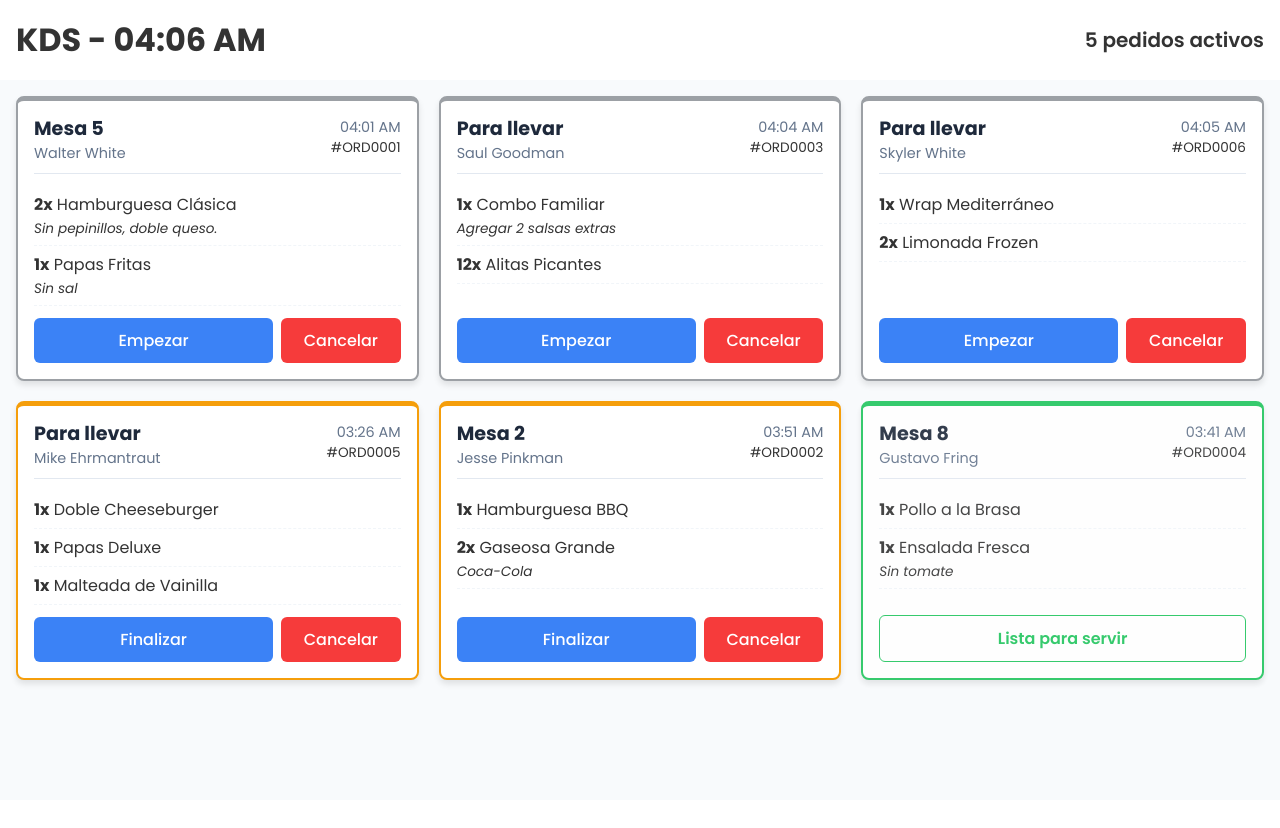
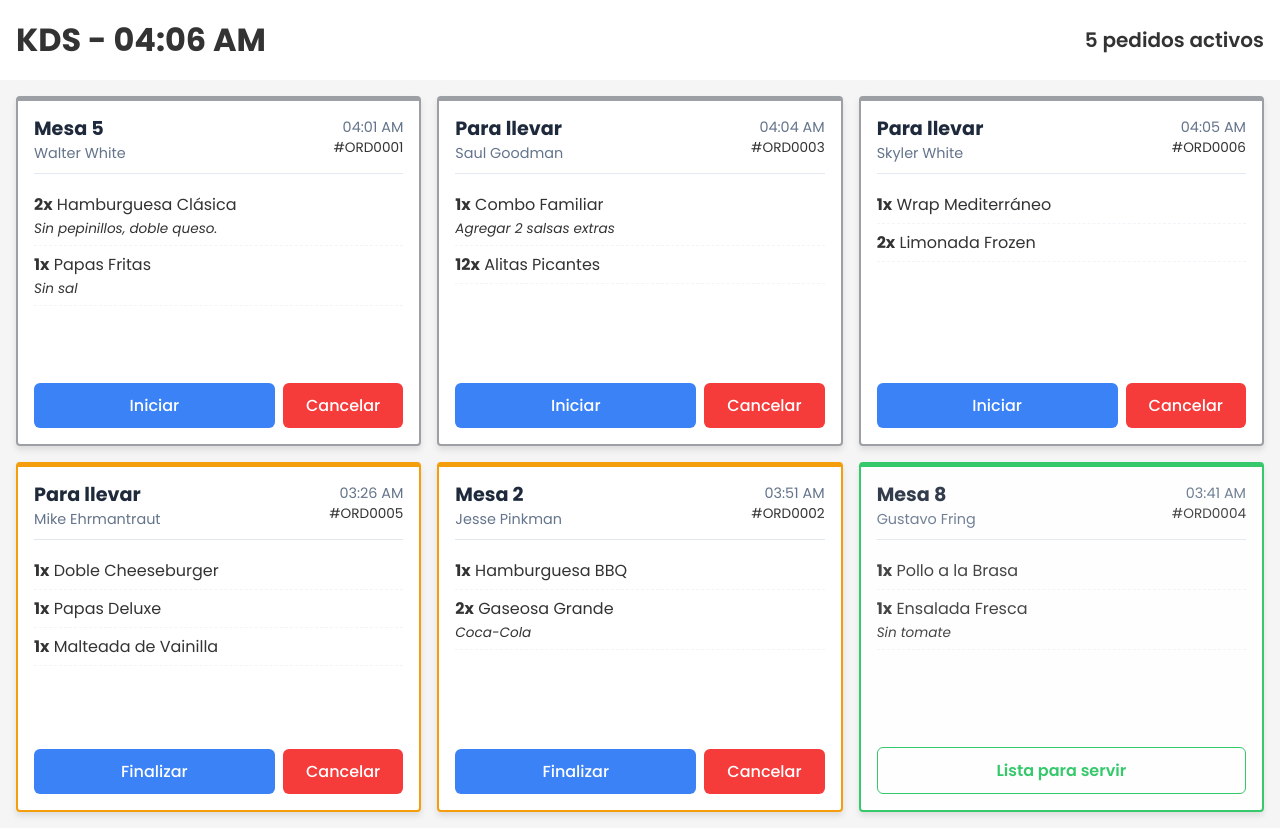
Before and after one commit to dan-vc/kitchen-display-system-idbi, a React (Vite) app: page / in a window 1280 px wide. Before the commit the page ends 800 px from the top, so only its background shows below. Built offline with nearby package versions, Linux system fonts and the light colour scheme.

Commit message:
update app styles

```diff
--- a/src/App.tsx
+++ b/src/App.tsx
@@ -6,7 +6,7 @@ import { useState } from 'react';
 const Container = styled.div`
   width: 100%;
   min-height: 100vh;
-  background-color: #f8fafc;
+  background-color: #f5f5f5;
   color: #333;
 `;
 
@@ -35,9 +35,9 @@ const CurrentOrders = styled.span`
 const Wrapper = styled.div`
   padding: 1rem;
   display: grid;
-  grid-template-columns: repeat(auto-fill, minmax(300px, 1fr));
-  gap: 20px;
-  margin: 0 auto;
+  grid-template-columns: repeat(auto-fill, minmax(400px, 1fr));
+  grid-auto-rows: minmax(350px, 1fr);
+  gap: 1rem;
 `;
 
 export const MOCK_ORDERS: Order[] = [
--- a/src/components/OrderCard.tsx
+++ b/src/components/OrderCard.tsx
@@ -1,15 +1,13 @@
-// src/components/OrderCard.tsx
 import styled from 'styled-components';
 import type { Order } from '../types';
 
-// Estilos
 /*
     Tarjeta principal
     Cambios el color del borde segun el estado con props
 */
 const Card = styled.div<{ $status: string }>`
   background-color: white;
-  border-radius: 8px;
+  border-radius: 4px;
   box-shadow: 0 4px 6px rgba(0,0,0,0.1);
   padding: 16px;
   display: flex;
@@ -164,7 +162,7 @@ export const OrderCard = ({ order }: Props) => {
       {!isOrderReady ?
         <Options>
           <Button onClick={() => alert(`Avanzar pedido ${order.tableNumber}`)}>
-            {order.status === 'pending' ? 'Empezar' : 'Finalizar'}
+            {order.status === 'pending' ? 'Iniciar' : 'Finalizar'}
           </Button>
           <DangerButton onClick={() => alert(`Cancelando pedido ${order.tableNumber}`)}>
             Cancelar
```
